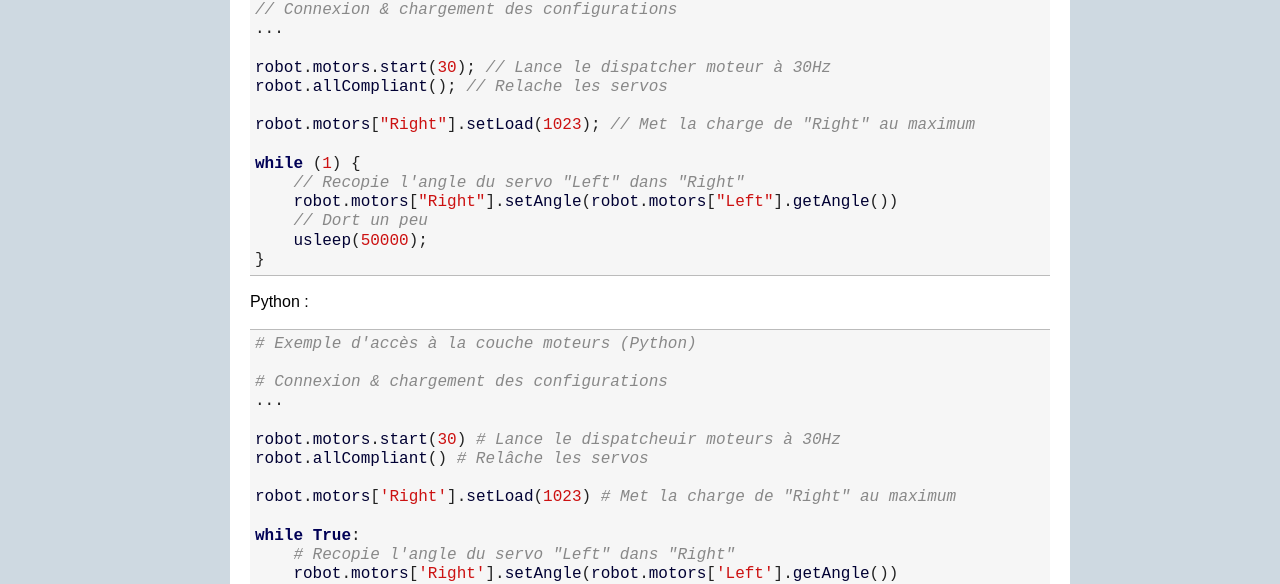
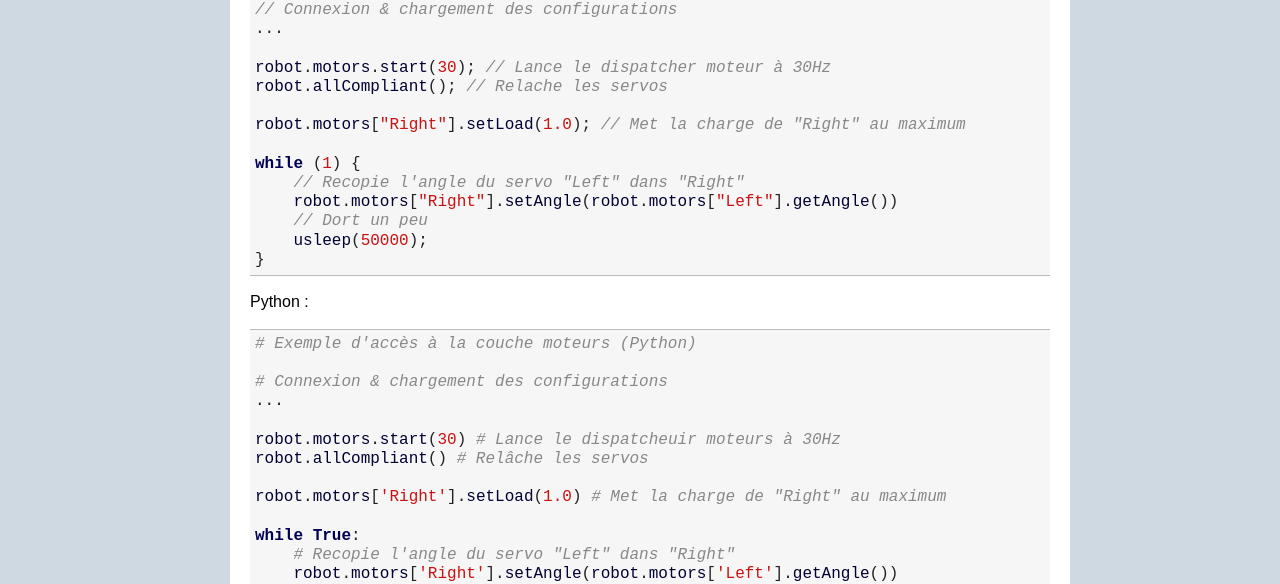
Before and after one commit to RhobanProject/Edu, a Sphinx documentation site: the page built from docs/source/sdk/moteurs.rst, in a window 1280 px wide. Shown: the part 1609-2193 px from the top of the page. Built offline with Sphinx 7.4.7, drawn with Linux system fonts in a browser that asks for light colours; pages that are not in the unit, such as notebooks, are missing from menus.

Commit message:
[docs] Typo dans les exemples

```diff
--- a/docs/source/sdk/moteurs.rst
+++ b/docs/source/sdk/moteurs.rst
@@ -86,7 +86,7 @@ C++ :
     robot.motors.start(30); // Lance le dispatcher moteur à 30Hz
     robot.allCompliant(); // Relache les servos
 
-    robot.motors["Right"].setLoad(1023); // Met la charge de "Right" au maximum
+    robot.motors["Right"].setLoad(1.0); // Met la charge de "Right" au maximum
 
     while (1) {
         // Recopie l'angle du servo "Left" dans "Right"
@@ -107,7 +107,7 @@ Python :
     robot.motors.start(30) # Lance le dispatcheuir moteurs à 30Hz
     robot.allCompliant() # Relâche les servos
 
-    robot.motors['Right'].setLoad(1023) # Met la charge de "Right" au maximum
+    robot.motors['Right'].setLoad(1.0) # Met la charge de "Right" au maximum
 
     while True:
         # Recopie l'angle du servo "Left" dans "Right"
```
